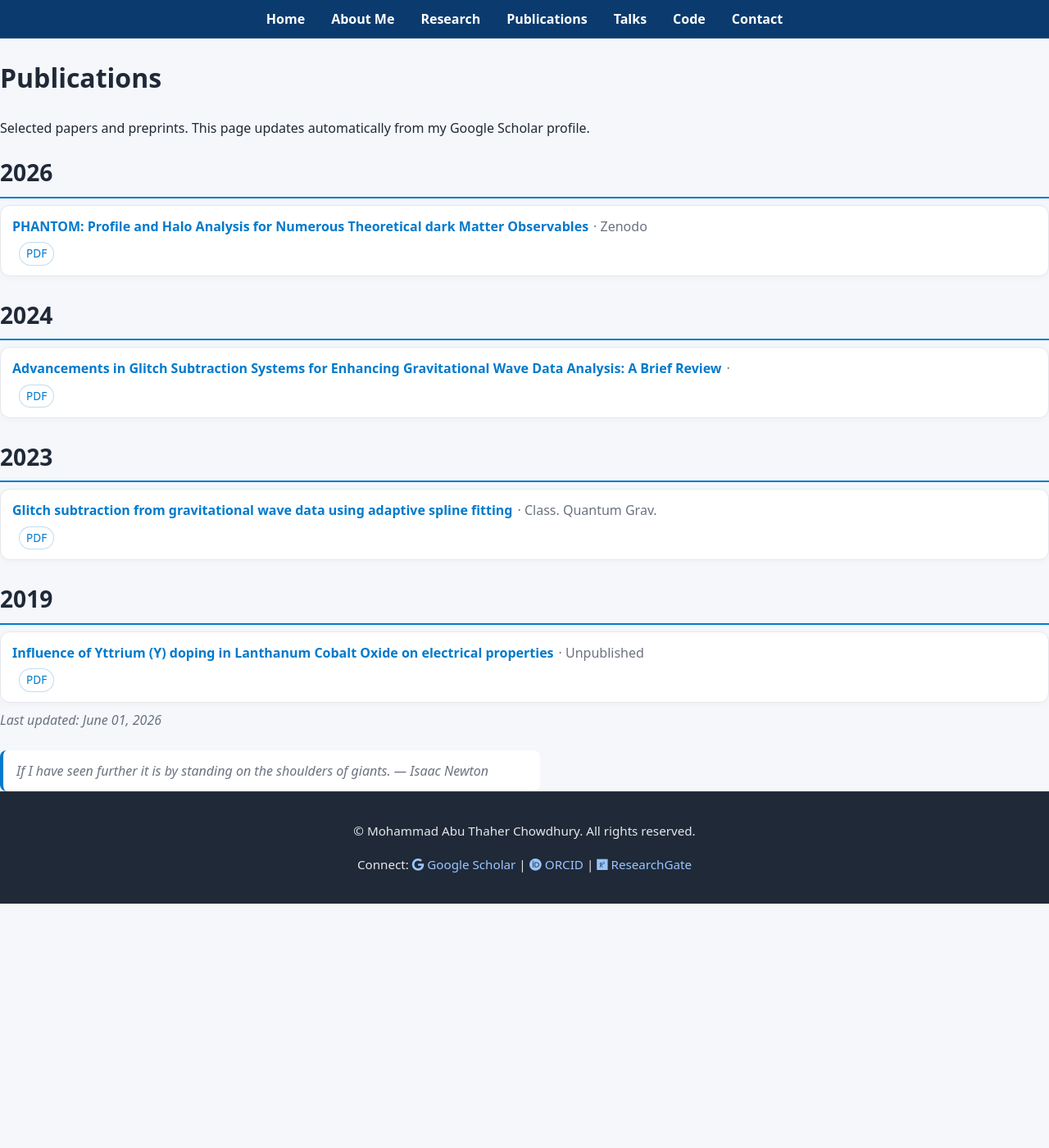
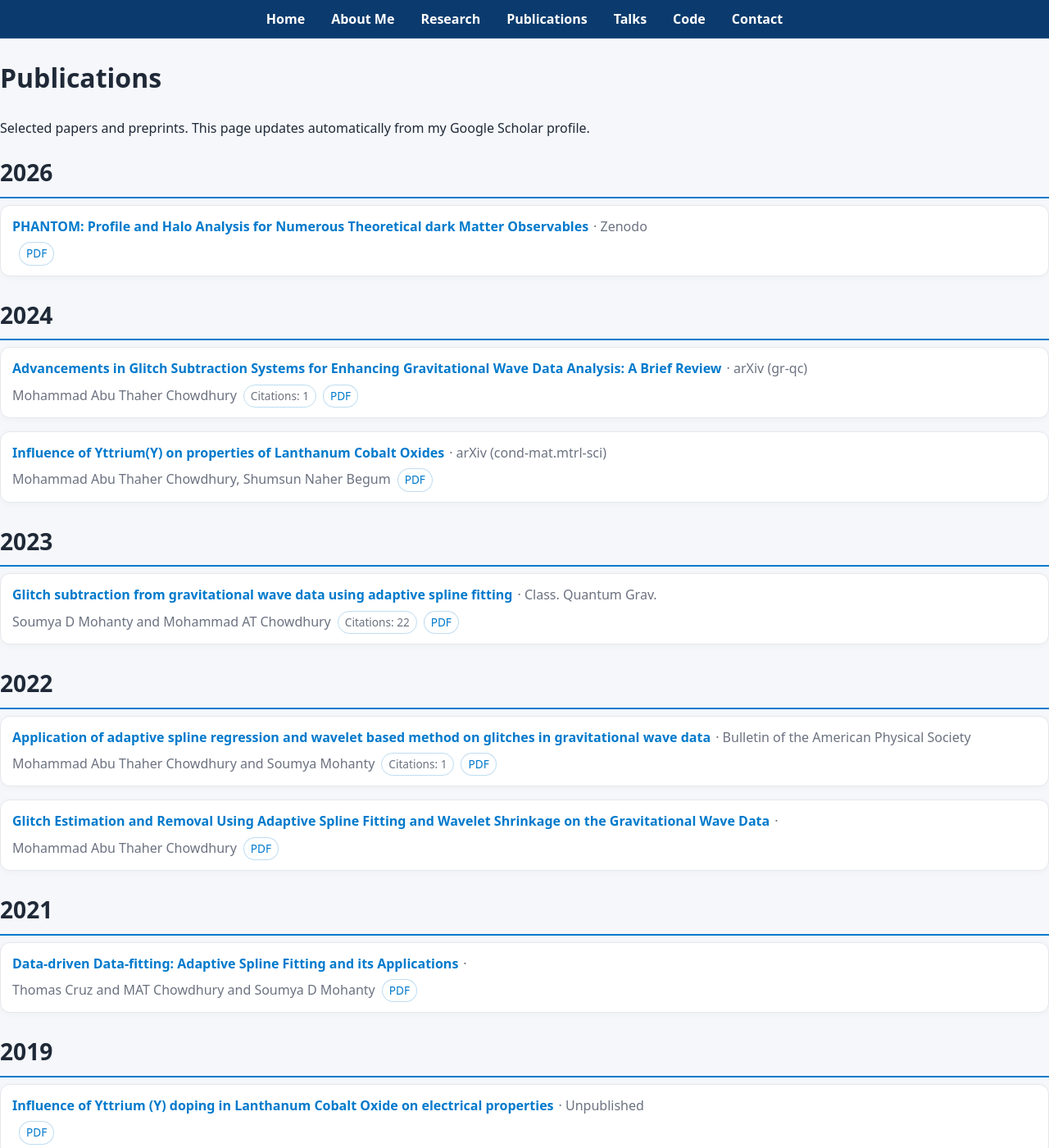
Before and after one commit to matc-thaher/website, a Jekyll site: the page built from publications.md, in a window 1280 px wide and 1400 px high. Shown: the whole window at 82% size. Built offline with Jekyll 4.4.1, drawn with Linux system fonts in a browser that asks for light colours; some of the changed text lies outside the part shown.

Commit message:
chore: merged publications (Scholar + arXiv + ORCID + Crossref)

```diff
--- a/_data/scholar.json
+++ b/_data/scholar.json
@@ -1,5 +1,5 @@
 {
-  "updated": "2026-06-01T09:39:58.013733Z",
+  "updated": "2026-06-08T08:54:35.915532Z",
   "publications": [
     {
       "title": "PHANTOM: Profile and Halo Analysis for Numerous Theoretical dark Matter Observables",
@@ -15,30 +15,86 @@
       ]
     },
     {
-      "title": "Advancements in Glitch Subtraction Systems for Enhancing Gravitational Wave Data Analysis: A Brief Review",
-      "authors": "",
+      "title": "Influence of Yttrium(Y) on properties of Lanthanum Cobalt Oxides",
+      "authors": "Mohammad Abu Thaher Chowdhury, Shumsun Naher Begum",
       "year": 2024,
-      "venue": "",
-      "url": "https://arxiv.org/abs/2406.01318",
-      "pdf_url": "",
-      "doi": "10.48550/ARXIV.2406.01318",
+      "venue": "arXiv (cond-mat.mtrl-sci)",
+      "url": "https://arxiv.org/abs/2408.15798v1",
+      "pdf_url": "https://arxiv.org/pdf/2408.15798v1",
+      "doi": "",
       "citations": 0,
       "source": [
-        "orcid"
+        "arxiv",
+        "scholar"
+      ]
+    },
+    {
+      "title": "Advancements in Glitch Subtraction Systems for Enhancing Gravitational Wave Data Analysis: A Brief Review",
+      "authors": "Mohammad Abu Thaher Chowdhury",
+      "year": 2024,
+      "venue": "arXiv (gr-qc)",
+      "url": "https://arxiv.org/abs/2406.01318v1",
+      "pdf_url": "https://arxiv.org/pdf/2406.01318v1",
+      "doi": "10.48550/arXiv.2406.01318",
+      "citations": 1,
+      "source": [
+        "arxiv",
+        "orcid",
+        "scholar"
       ]
     },
     {
       "title": "Glitch subtraction from gravitational wave data using adaptive spline fitting",
-      "authors": "",
+      "authors": "Soumya D Mohanty and Mohammad AT Chowdhury",
       "year": 2023,
       "venue": "Class. Quantum Grav.",
       "url": "https://doi.org/10.1088/1361-6382/acd0fe",
       "pdf_url": "",
       "doi": "10.1088/1361-6382/acd0fe",
+      "citations": 22,
+      "source": [
+        "crossref",
+        "orcid",
+        "scholar"
+      ]
+    },
+    {
+      "title": "Glitch Estimation and Removal Using Adaptive Spline Fitting and Wavelet Shrinkage on the Gravitational Wave Data",
+      "authors": "Mohammad Abu Thaher Chowdhury",
+      "year": 2022,
+      "venue": "",
+      "url": "https://search.proquest.com/openview/7f68a2c9fc2972f4eb08e0d1a8fcbd2e/1?pq-origsite=gscholar&cbl=18750&diss=y",
+      "pdf_url": "",
+      "doi": "",
       "citations": 0,
       "source": [
-        "crossref",
-        "orcid"
+        "scholar"
+      ]
+    },
+    {
+      "title": "Application of adaptive spline regression and wavelet based method on glitches in gravitational wave data",
+      "authors": "Mohammad Abu Thaher Chowdhury and Soumya Mohanty",
+      "year": 2022,
+      "venue": "Bulletin of the American Physical Society",
+      "url": "https://meetings.aps.org/Meeting/TSF22/Session/F05.5",
+      "pdf_url": "",
+      "doi": "",
+      "citations": 1,
+      "source": [
+        "scholar"
+      ]
+    },
+    {
+      "title": "Data-driven Data-fitting: Adaptive Spline Fitting and its Applications",
+      "authors": "Thomas Cruz and MAT Chowdhury and Soumya D Mohanty",
+      "year": 2021,
+      "venue": "",
+      "url": "https://repositories.lib.utexas.edu/items/fd04b32c-04dd-4d45-ad74-d6f5b4f2b174",
+      "pdf_url": "",
+      "doi": "",
+      "citations": 0,
+      "source": [
+        "scholar"
       ]
     },
     {
```
